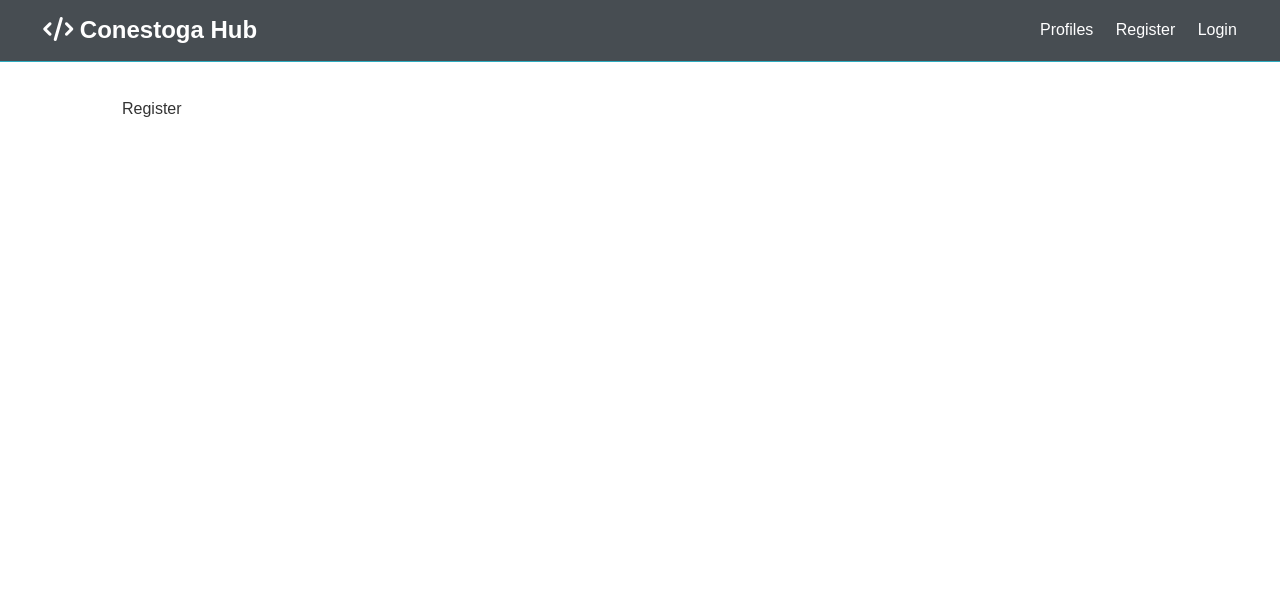
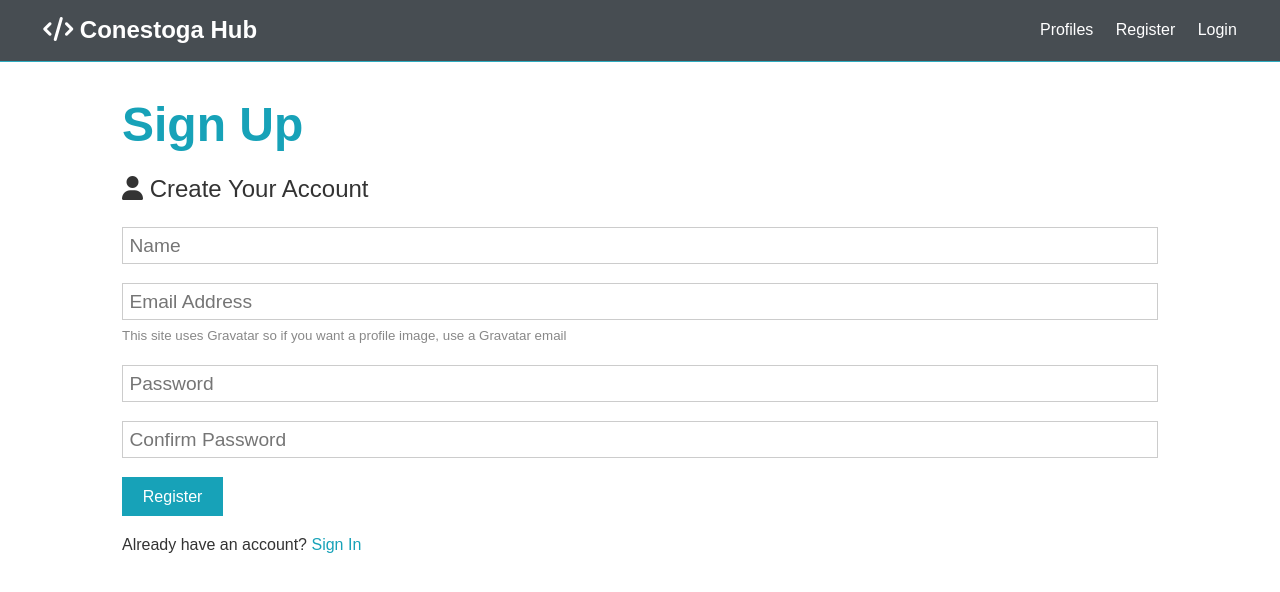
Before and after one commit to EastonMaple/Capstone_ConestogaHub, a React (Create React App) app in the folder client/: page /register in a window 1280 px wide. Shown: the top 592 px of the page. Built offline with nearby package versions, Linux system fonts and the light colour scheme.

Commit message:
add redux(setup store, alert action, alert reducer

```diff
--- a/client/package.json
+++ b/client/package.json
@@ -17,6 +17,7 @@
     "redux": "^4.2.1",
     "redux-devtools-extension": "^2.13.9",
     "redux-thunk": "^2.4.2",
+    "uuid": "^9.0.0",
     "web-vitals": "^2.1.4"
   },
   "scripts": {
--- a/client/src/App.css
+++ b/client/src/App.css
@@ -575,3 +575,10 @@
     padding: 0.3rem 0.4rem;
   }
 }
+
+.alert-wrapper {
+  position: fixed;
+  top: 4rem;
+  right: 2rem;
+  display: inline-block;
+}
--- a/client/src/App.js
+++ b/client/src/App.js
@@ -5,19 +5,27 @@
 import Landing from './components/layout/Landing';
 import Register from './components/auth/Register';
 import Login from './components/auth/Login';
+import Alert from './components/layout/Alert';
+
+// Redux
+import { Provider } from 'react-redux';
+import store from './store';
 
 import './App.css';
 
 const App = () => {
   return (
-    <Router>
-      <Navbar />
+    <Provider store={store}>
+      <Router>
+        <Navbar />
+        <Alert />
         <Routes>
-          <Route path="/" element={<Landing />} />
-          <Route path="register" element={<Register />} />
-          <Route path="login" element={<Login />} />
+          <Route path='/' element={<Landing />} />
+          <Route path='register' element={<Register />} />
+          <Route path='login' element={<Login />} />
         </Routes>
-    </Router>
+      </Router>
+    </Provider>
   );
 };
 
--- /dev/null
+++ b/client/src/actions/alert.js
@@ -0,0 +1,12 @@
+import { v4 as uuidv4 } from 'uuid';
+import { SET_ALERT, REMOVE_ALERT } from './types';
+
+export const setAlert = (msg, alertType, timeout = 5000) => dispatch => {
+  const id = uuidv4();
+  dispatch({
+    type: SET_ALERT,
+    payload: { msg, alertType, id }
+  });
+
+  setTimeout(() => dispatch({ type: REMOVE_ALERT, payload: id }), timeout);
+};
--- /dev/null
+++ b/client/src/actions/types.js
@@ -0,0 +1,2 @@
+export const SET_ALERT = 'SET_ALERT';
+export const REMOVE_ALERT = 'REMOVE_ALERT';
--- a/client/src/components/auth/Login.js
+++ b/client/src/components/auth/Login.js
@@ -1,9 +1,57 @@
-import React from 'react';
+import React, { useState } from 'react';
+import { Link, Navigate } from 'react-router-dom';
 
 const Login = () => {
+  const [formData, setFormData] = useState({
+    email: '',
+    password: ''
+  });
+
+  const { email, password } = formData;
+
+  const onChange = (e) =>
+    setFormData({ ...formData, [e.target.name]: e.target.value });
+
+  const onSubmit = (e) => {
+    e.preventDefault();
+    // login(email, password);
+  };
+
+  // if (isAuthenticated) {
+  //   return <Navigate to="/dashboard" />;
+  // }
+
   return (
-    <section className='container'>
-      <div>Login</div>
+    <section className="container">
+      <h1 className="large text-primary">Sign In</h1>
+      <p className="lead">
+        <i className="fas fa-user" /> Sign Into Your Account
+      </p>
+      <form className="form" onSubmit={onSubmit}>
+        <div className="form-group">
+          <input
+            type="email"
+            placeholder="Email Address"
+            name="email"
+            value={email}
+            onChange={onChange}
+          />
+        </div>
+        <div className="form-group">
+          <input
+            type="password"
+            placeholder="Password"
+            name="password"
+            value={password}
+            onChange={onChange}
+            minLength="6"
+          />
+        </div>
+        <input type="submit" className="btn btn-primary" value="Login" />
+      </form>
+      <p className="my-1">
+        Don't have an account? <Link to="/register">Sign Up</Link>
+      </p>
     </section>
   );
 };
--- a/client/src/components/auth/Register.js
+++ b/client/src/components/auth/Register.js
@@ -1,11 +1,90 @@
-import React from 'react';
+import React, { useState } from 'react';
+import { connect } from 'react-redux';
+import { Link, Navigate } from 'react-router-dom';
+import { setAlert } from '../../actions/alert';
+import PropTypes from 'prop-types';
 
-const Register = () => {
+const Register = ({setAlert}) => {
+  const [formData, setFormData] = useState({
+    name: '',
+    email: '',
+    password: '',
+    password2: '',
+  });
+
+  const { name, email, password, password2 } = formData;
+
+  const onChange = (e) =>
+    setFormData({ ...formData, [e.target.name]: e.target.value });
+
+  const onSubmit = async (e) => {
+    e.preventDefault();
+    if (password !== password2) {
+      setAlert('Passwords do not match', 'danger');
+    } else {
+
+      // register({ name, email, password });
+    }
+  };
+
   return (
     <section className='container'>
-      <div>Register</div>
+      <h1 className='large text-primary'>Sign Up</h1>
+      <p className='lead'>
+        <i className='fas fa-user' /> Create Your Account
+      </p>
+      <form className='form' onSubmit={onSubmit}>
+        <div className='form-group'>
+          <input
+            type='text'
+            placeholder='Name'
+            name='name'
+            value={name}
+            onChange={onChange}
+          />
+        </div>
+        <div className='form-group'>
+          <input
+            type='email'
+            placeholder='Email Address'
+            name='email'
+            value={email}
+            onChange={onChange}
+          />
+          <small className='form-text'>
+            This site uses Gravatar so if you want a profile image, use a
+            Gravatar email
+          </small>
+        </div>
+        <div className='form-group'>
+          <input
+            type='password'
+            placeholder='Password'
+            name='password'
+            value={password}
+            onChange={onChange}
+          />
+        </div>
+        <div className='form-group'>
+          <input
+            type='password'
+            placeholder='Confirm Password'
+            name='password2'
+            value={password2}
+            onChange={onChange}
+          />
+        </div>
+        <input type='submit' className='btn btn-primary' value='Register' />
+      </form>
+      <p className='my-1'>
+        Already have an account? <Link to='/login'>Sign In</Link>
+      </p>
     </section>
   );
 };
 
-export default Register;
+Register.propTypes = {
+  setAlert: PropTypes.func.isRequired,
+};
+
+export default connect(null, { setAlert })(Register);
--- /dev/null
+++ b/client/src/components/layout/Alert.js
@@ -0,0 +1,23 @@
+import React from 'react'
+import PropTypes from 'prop-types'
+import { connect } from 'react-redux';
+
+const Alert = ({ alerts }) => (
+  <div className="alert-wrapper">
+    {alerts.map((alert) => (
+      <div key={alert.id} className={`alert alert-${alert.alertType}`}>
+        {alert.msg}
+      </div>
+    ))}
+  </div>
+);
+
+Alert.propTypes = {
+  alerts: PropTypes.array.isRequired
+};
+
+const mapStateToProps = (state) => ({
+  alerts: state.alert
+});
+
+export default connect(mapStateToProps)(Alert);
--- /dev/null
+++ b/client/src/reducers/alert.js
@@ -0,0 +1,18 @@
+import { SET_ALERT, REMOVE_ALERT } from '../actions/types';
+
+const initialState = [];
+
+function alertReducer(state = initialState, action) {
+  const { type, payload } = action;
+
+  switch (type) {
+    case SET_ALERT:
+      return [...state, payload];
+    case REMOVE_ALERT:
+      return state.filter((alert) => alert.id !== payload);
+    default:
+      return state;
+  }
+}
+
+export default alertReducer;
--- /dev/null
+++ b/client/src/reducers/index.js
@@ -0,0 +1,6 @@
+import { combineReducers } from 'redux';
+import alert from './alert';
+
+export default combineReducers({
+  alert
+});
--- /dev/null
+++ b/client/src/store.js
@@ -0,0 +1,16 @@
+import { createStore, applyMiddleware } from 'redux';
+import { composeWithDevTools } from 'redux-devtools-extension';
+import thunk from 'redux-thunk';
+import rootReducer from './reducers';
+
+const initialState = {};
+
+const middleware = [thunk];
+
+const store = createStore(
+  rootReducer,
+  initialState,
+  composeWithDevTools(applyMiddleware(...middleware))
+);
+
+export default store;
```
Also changed, not shown: 1 other file (tests, documents, lock files or other folders).
